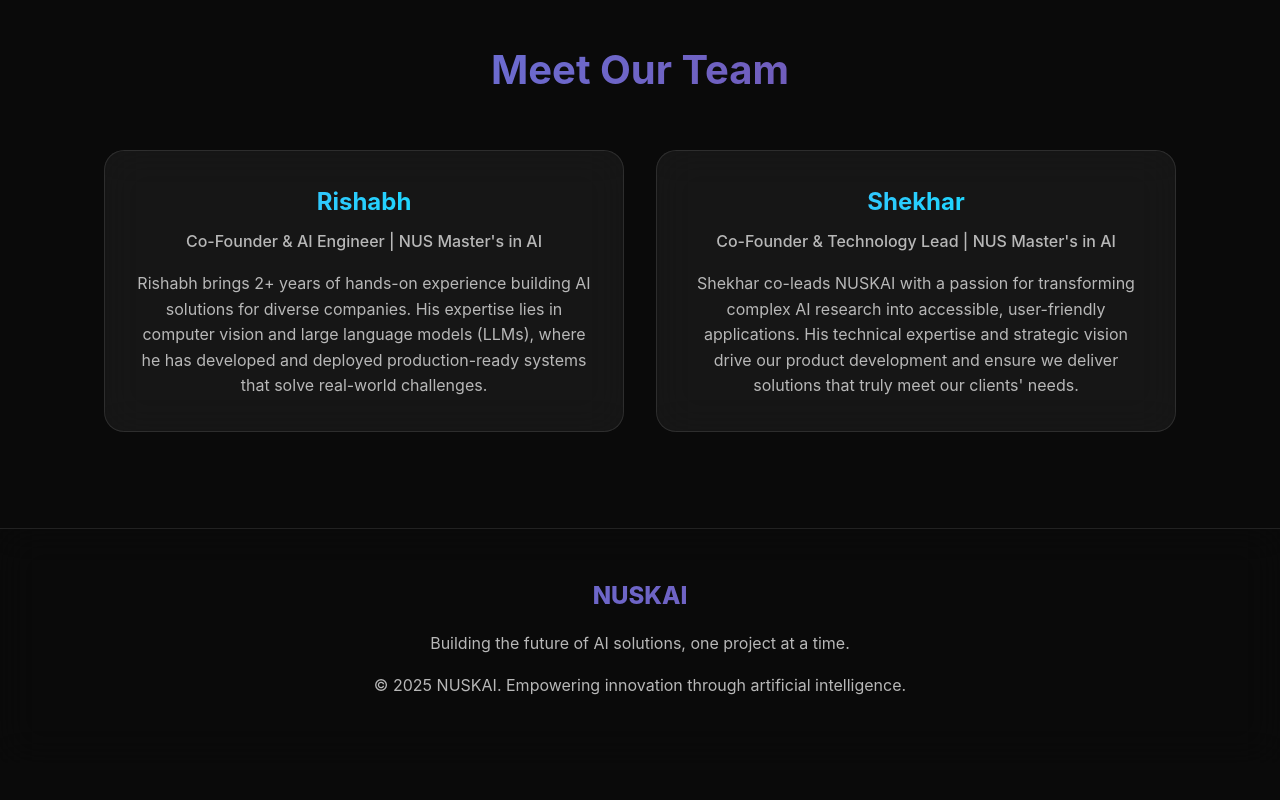
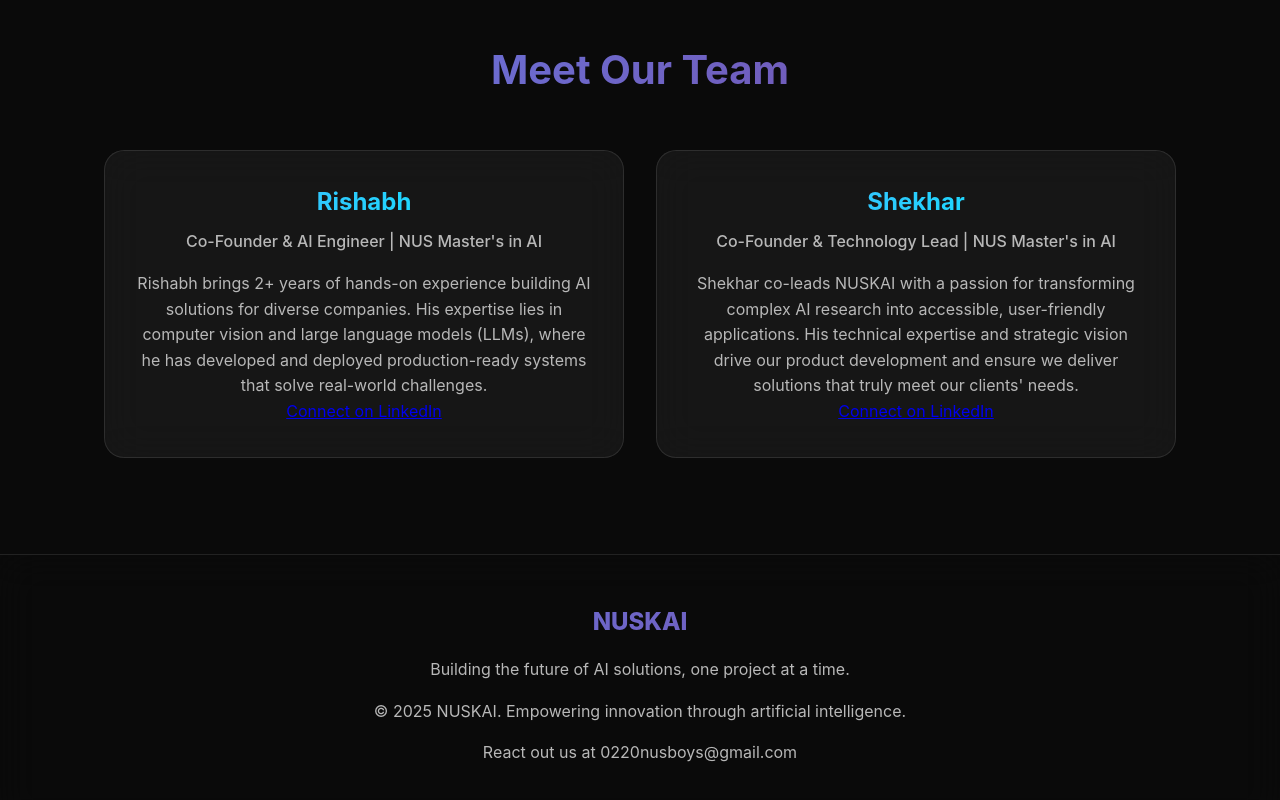
Before and after one commit to NUSKA-AI/NUSKA-AI.github.io, a plain HTML site: page index.html in a window 1280 px wide. Shown: the part 3154-3954 px from the top of the page. Before the commit the page ends 3917 px from the top, so only its background shows below. Drawn offline with Linux system fonts and the light colour scheme.

Commit message:
Update index.html

```diff
--- a/index.html
+++ b/index.html
@@ -831,6 +831,11 @@
                     His expertise lies in computer vision and large language models (LLMs), where he has developed
                     and deployed production-ready systems that solve real-world challenges.
                 </p>
+            <p class="team-linkedin">
+            <a href="https://www.linkedin.com/in/rishabh-465a85185/" target="_blank" rel="noopener noreferrer">
+                Connect on LinkedIn
+            </a>
+        </p>
             </div>
 
             <div class="team-card scroll-reveal">
@@ -841,6 +846,11 @@
                     user-friendly applications. His technical expertise and strategic vision drive our product
                     development and ensure we deliver solutions that truly meet our clients' needs.
                 </p>
+                <p class="team-linkedin">
+            <a href="https://www.linkedin.com/in/shekhar-somani-1297951b1/" target="_blank" rel="noopener noreferrer">
+                Connect on LinkedIn
+            </a>
+        </p>
             </div>
         </div>
     </section>
@@ -850,6 +860,7 @@
             <div class="footer-logo">NUSKAI</div>
             <p class="footer-text">Building the future of AI solutions, one project at a time.</p>
             <p class="footer-text">© 2025 NUSKAI. Empowering innovation through artificial intelligence.</p>
+            <p class="footer-text">React out us at 0220nusboys@gmail.com</p>
         </div>
     </footer>
 
```
